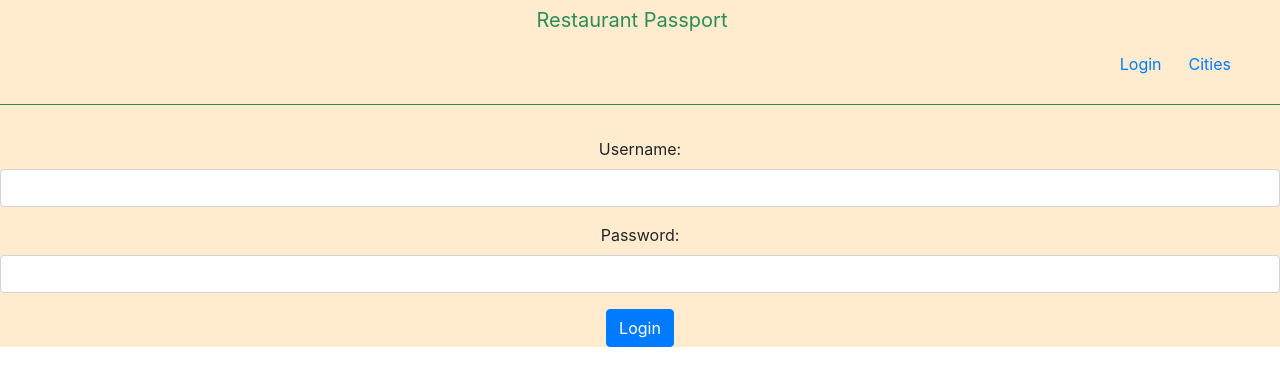
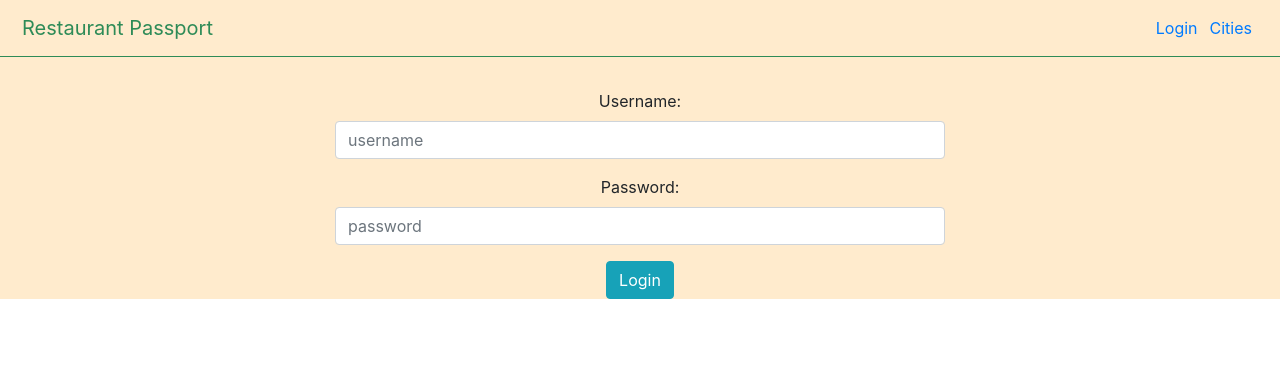
Before and after one commit to restaurantpassport/rp-FrontEndRepo, a React (Create React App) app in the folder restaurant-passport/: page /login in a window 1280 px wide. Shown: the top 386 px of the page. Built offline with nearby package versions, Linux system fonts and the light colour scheme.

Commit message:
Components build out - Bootstrap working - Monday evening

```diff
--- a/restaurant-passport/src/App.js
+++ b/restaurant-passport/src/App.js
@@ -2,23 +2,20 @@ import React from 'react';
 import './App.css';
 import { BrowserRouter as Router, Route, Link } from 'react-router-dom';
 import Login from './components/Login';
-import { NavbarBrand } from 'reactstrap';
+import { Navbar, NavbarBrand } from 'reactstrap';
 
 function App() {
   return (
     <Router>
     <div className="App">
-      <nav>
+      <Navbar>
         <NavbarBrand>Restaurant Passport</NavbarBrand>
-        <ul>
-          <li>
+        <div className='Links'>
             <Link to='/login'>Login</Link>
-          </li>
-          <li>
+
             <Link to='/cities'>Cities</Link>
-          </li>
-        </ul>
-      </nav>
+          </div>
+      </Navbar>
         <Route path='/login' component={Login} />
         {/* <PrivateRoute exact path='/protected' component={Cities} /> */}
         {/* <PrivateRoute exact path='/protected' component={Cities} /> */}
--- a/restaurant-passport/src/components/Login.js
+++ b/restaurant-passport/src/components/Login.js
@@ -1,6 +1,6 @@
 import React from 'react';
 import { connect } from 'react-redux';
-import { Button, Form, FormGroup, Label, Input } from 'reactstrap';
+import { Button, Col, Form, FormGroup, Label, Input } from 'reactstrap';
 
 import { login } from '../actions';
 
@@ -36,28 +36,34 @@ class Login extends React.Component {
     render() {
         return(
             <div>
-                <Form onSubmit={this.login}>
+                <Form inlineonSubmit={this.login}>
                     <FormGroup >
                         <Label for='username'>Username: </Label>
+                        <Col sm="12" md={{ size: 6, offset: 3 }}>
                     <Input
                     type='text'
                     name='username'
+                    placeholder='username'
                     value={this.state.credentials.username}
                     onChange={this.handleChange}
                     />
+                    </Col>
                     </FormGroup>
 
                     <FormGroup >
                         <Label for='password'>Password: </Label>
+                        <Col sm="12" md={{ size: 6, offset: 3 }}>
                     <Input
                     type='text'
                     name='password'
+                    placeholder='password'
                     value={this.state.credentials.password}
                     onChange={this.handleChange}
                     />
+                    </Col>
                     </FormGroup>
 
-                <Button color='primary' onClick={this.login}>Login
+                <Button color='info' onClick={this.login}>Login
                     </Button>
                 </Form>
 
--- a/restaurant-passport/src/index.css
+++ b/restaurant-passport/src/index.css
@@ -19,27 +19,21 @@ code {
 nav {
   display: flex;
   justify-content: space-between;
-  /* align-items: center; */
-  padding: 0 16px;
+  align-items: center;
+  align-content: center;
+  padding: 0 18px;
   border-bottom: 1px solid seagreen;
   margin-bottom: 32px;
   color: seagreen
 }
 
-ul {
-  display: flex;
-  justify-content: flex-end;
-  margin: 0;
-  padding: 12px;
-}
-
-li {
-  list-style: none;
-  margin-right: 15px;
+.Links {
+  padding: 0 6px;
+  color: seagreen;
 }
 
 a {
   text-decoration: none;
-  padding: 6px;
+  padding: 0 6px;
   color: seagreen;
 }
```
Also changed, not shown: restaurant-passport/src/components/PrivateRoute.js (added, +35 -0 lines).
